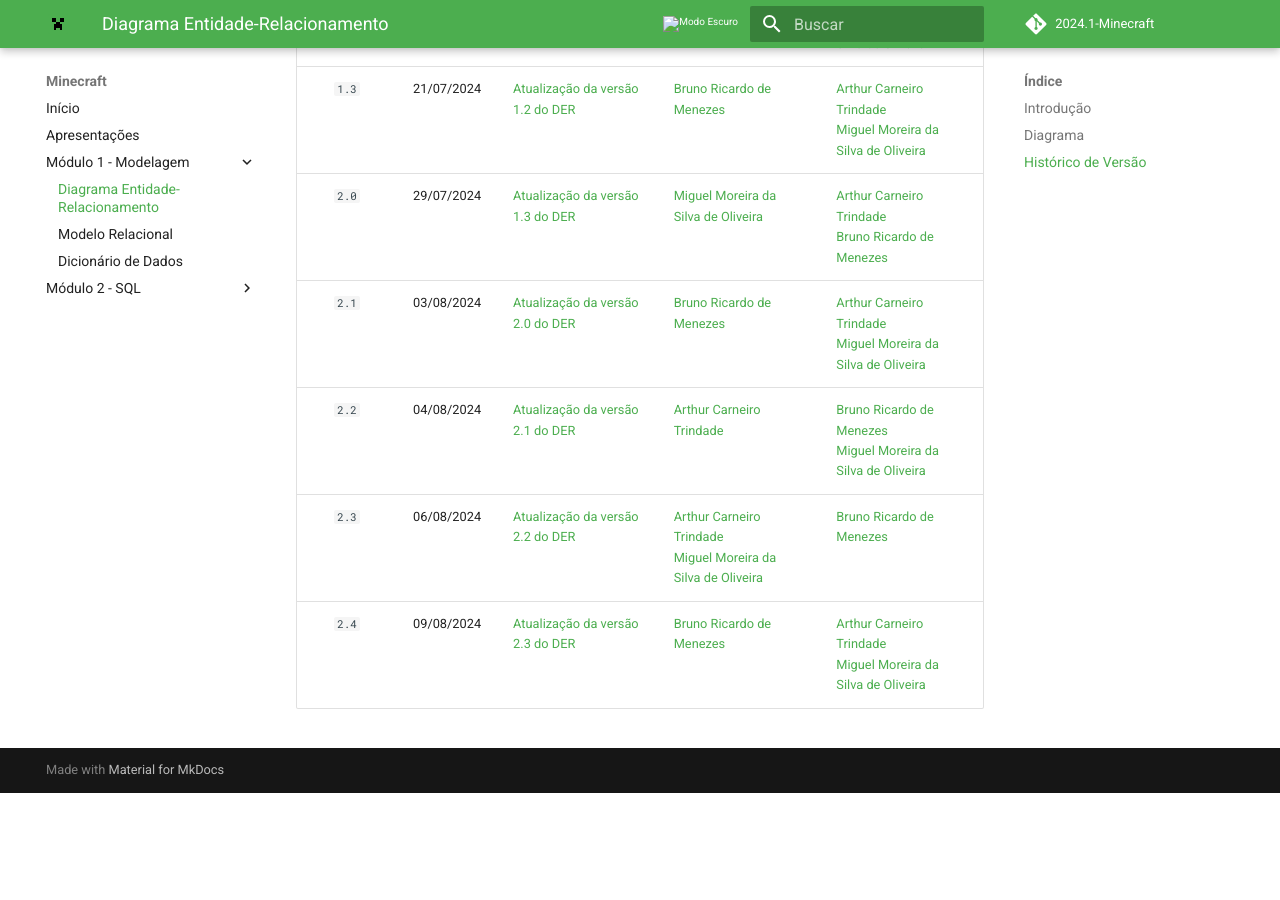
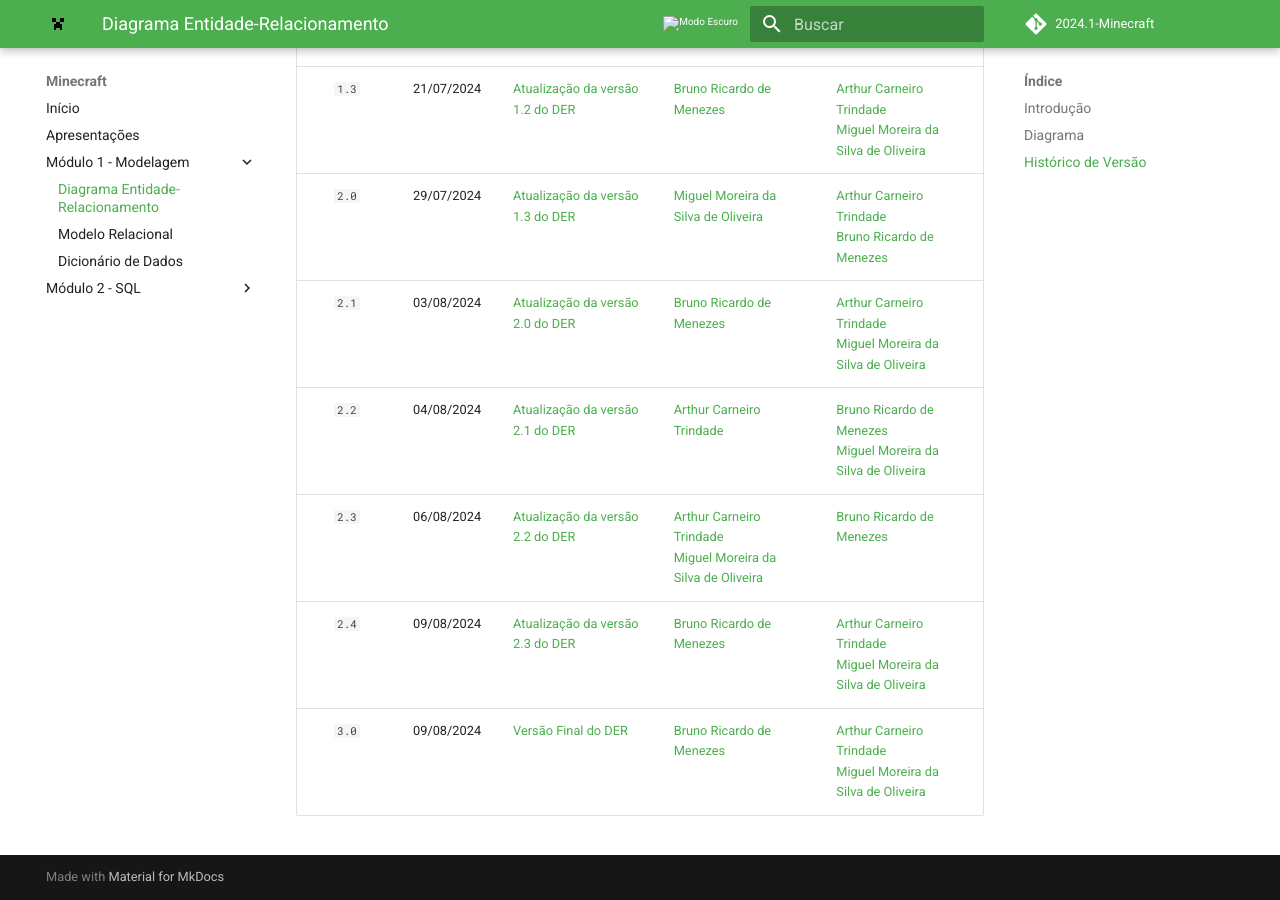
Before and after one commit to SBD1/2024.1-Minecraft, an MkDocs documentation site: the page built from gitpages/docs/modulo_1/der.md, in a window 1280 px wide and 900 px high, scrolled down 1575 px. Built offline with MkDocs 1.6.1 and Material for MkDocs 9.7.7, drawn with Linux system fonts in a browser that asks for light colours; comment, search, counter and statistics services are not loaded; before the commit the page ends 2368 px from its top, so only the background shows below that.

Commit message:
versão final der

```diff
--- a/gitpages/docs/modulo_1/der.md
+++ b/gitpages/docs/modulo_1/der.md
@@ -26,3 +26,4 @@ Autores: [Arthur Carneiro Trindade](https://github.com/trindadea), [Bruno Ricard
 | `2.2`  | 04/08/2024 | [Atualização da versão 2.1 do DER](./versoes/DER/versao_2.2.png) | [Arthur Carneiro Trindade](https://github.com/trindadea) | [Bruno Ricardo de Menezes](https://github.com/EhOBruno)<br>[Miguel Moreira da Silva de Oliveira](https://github.com/EhOMiguel) |
 | `2.3`  | 06/08/2024 | [Atualização da versão 2.2 do DER](./versoes/DER/versao_2.3.png) | [Arthur Carneiro Trindade](https://github.com/trindadea)<br>[Miguel Moreira da Silva de Oliveira](https://github.com/EhOMiguel) | [Bruno Ricardo de Menezes](https://github.com/EhOBruno) |
 | `2.4`  | 09/08/2024 | [Atualização da versão 2.3 do DER](./versoes/DER/versao_2.4.png) | [Bruno Ricardo de Menezes](https://github.com/EhOBruno) | [Arthur Carneiro Trindade](https://github.com/trindadea)<br>[Miguel Moreira da Silva de Oliveira](https://github.com/EhOMiguel) |
+| `3.0`  | 09/08/2024 | [Versão Final do DER](./versoes/DER/versao_3.0.png) | [Bruno Ricardo de Menezes](https://github.com/EhOBruno) | [Arthur Carneiro Trindade](https://github.com/trindadea)<br>[Miguel Moreira da Silva de Oliveira](https://github.com/EhOMiguel) |
```
Also changed, not shown: gitpages/docs/modulo_1/versoes/DER/versao_3.0.png (added).
